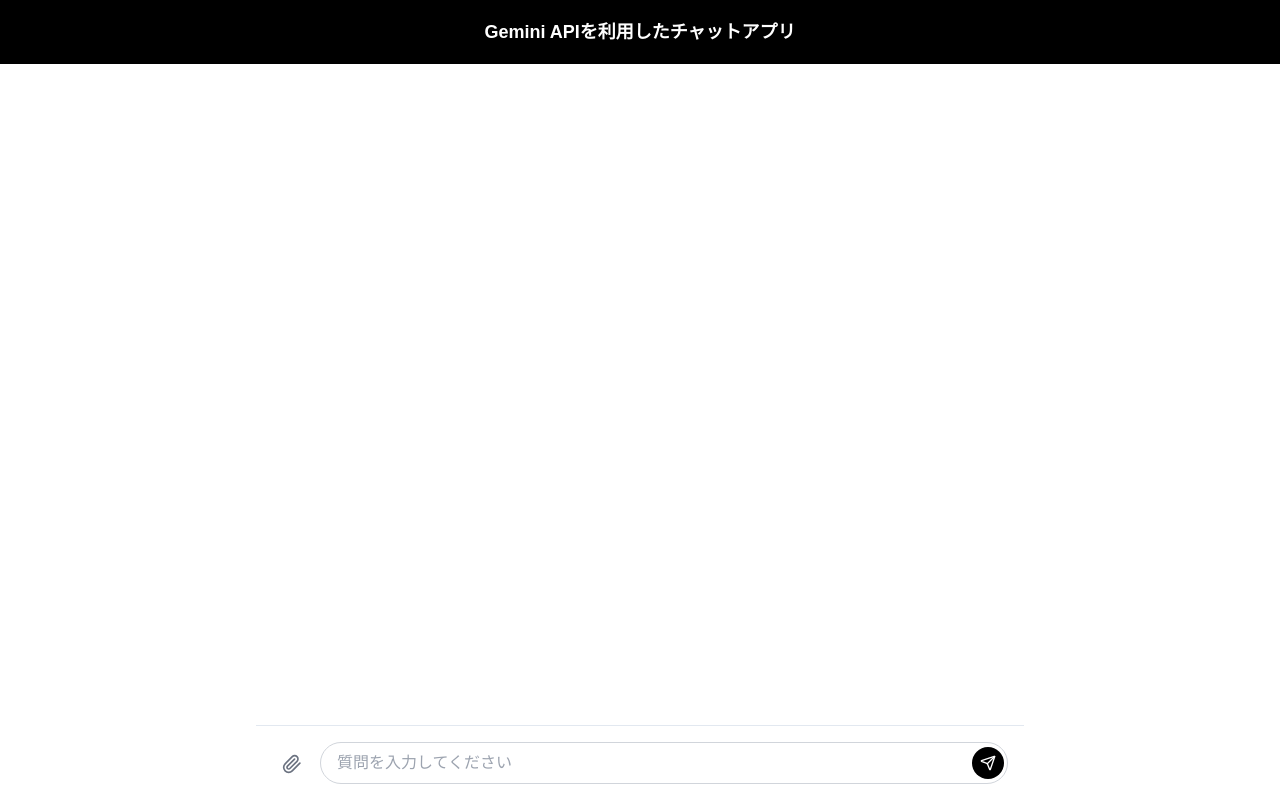
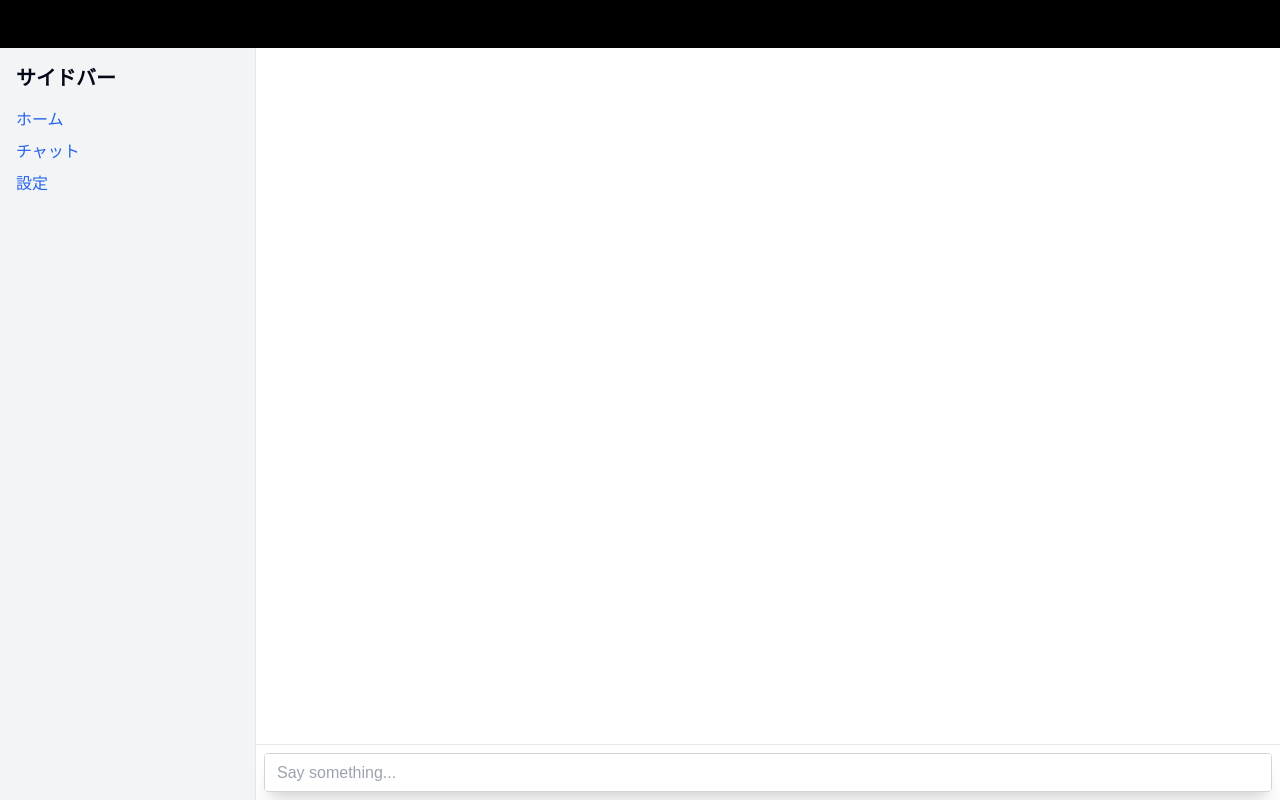
Before and after one commit to 2ndwave-yamamoto/chat-app, a Next.js app: page / in a window 1280 px wide. Built offline with nearby package versions, Linux system fonts and the light colour scheme.

Commit message:
レイアウトの仮コミット

```diff
--- a/app/layout.tsx
+++ b/app/layout.tsx
@@ -14,8 +14,8 @@
 });
 
 export const metadata: Metadata = {
-  title: "Create Next App",
-  description: "Generated by create next app",
+  title: "ChatApp",
+  description: "ChatApp",
 };
 
 export default function RootLayout({
@@ -29,12 +29,9 @@
         className={`${geistSans.variable} ${geistMono.variable} antialiased bg-white`}
       >
         <div className="flex flex-col h-screen">
-          <header className="h-16 bg-black text-white">
-            <div className="container mx-auto flex items-center justify-center h-full">
-              <h1 className="text-lg font-bold">Gemini APIを利用したチャットアプリ</h1>
-            </div>
+          <header className="h-12 bg-black text-white">
           </header>
-          <main className="flex-grow overflow-hidden">
+          <main className="flex-1">
             {children}
           </main>
         </div>
--- a/app/page.tsx
+++ b/app/page.tsx
@@ -1,133 +1,45 @@
 'use client';
-import { useChat } from 'ai/react';
-import { useRef, useState } from 'react';
-import Image from 'next/image';
-import { Paperclip, Send, X } from 'lucide-react';
 
-export default function Chat() {
+import { useChat } from '@ai-sdk/react';
+import Message from '@/components/message';
+
+export default function Home() {
   const { messages, input, handleInputChange, handleSubmit } = useChat();
-  const [files, setFiles] = useState<FileList | undefined>(undefined);
-  const fileInputRef = useRef<HTMLInputElement>(null);
-
-  // FileListをArrayに変換するヘルパー関数
-  const fileListToArray = (fileList: FileList | undefined) => {
-    if (!fileList) return [];
-    return Array.from(fileList);
-  };
-
-  // ファイルを削除する関数
-  const removeFile = (indexToRemove: number) => {
-    if (!files) return;
-
-    const newFiles = fileListToArray(files).filter((_, index) => index !== indexToRemove);
-    const dataTransfer = new DataTransfer();
-    newFiles.forEach(file => dataTransfer.items.add(file));
-    setFiles(dataTransfer.files);
-
-    if (fileInputRef.current) {
-      fileInputRef.current.files = dataTransfer.files;
-    }
-  };
 
   return (
-    <div className="flex flex-col w-full h-full max-w-3xl mx-auto">
-      <div className="flex-1 overflow-y-auto py-4 px-4">
-        {messages.map(m => (
-          <div key={m.id} className="mb-4">
-            <div className="whitespace-pre-wrap rounded-lg bg-gray-100 p-3">
-              {m.role === 'user' ? 'User: ' : 'AI: '}
-              {m.content}
-            </div>
-            <div className="mt-2">
-              {m?.experimental_attachments
-                ?.filter(attachment =>
-                  attachment?.contentType?.startsWith('image/'),
-                )
-                .map((attachment, index) => (
-                  <Image
-                    key={`${m.id}-${index}`}
-                    src={attachment.url}
-                    width={300}
-                    height={300}
-                    alt={attachment.name ?? `attachment-${index}`}
-                    className="rounded-lg"
-                  />
-                ))}
-            </div>
-          </div>
-        ))}
+    <div className="flex h-full">
+      {/* サイドバー */}
+      <div className="w-64 h-full bg-gray-100 p-4 border-r border-gray-200">
+        <h2 className="text-xl font-bold mb-4">サイドバー</h2>
+        <ul>
+          <li className="mb-2"><a href="/" className="text-blue-600 hover:underline">ホーム</a></li>
+          <li className="mb-2"><a href="/chat" className="text-blue-600 hover:underline">チャット</a></li>
+          <li className="mb-2"><a href="/settings" className="text-blue-600 hover:underline">設定</a></li>
+        </ul>
       </div>
 
-      <div className="border-t bg-white p-4">
-        {/* 添付ファイルのプレビュー */}
-        {files && files.length > 0 && (
-          <div className="mb-3 flex flex-wrap gap-2">
-            {fileListToArray(files).map((file, index) => (
-              <div
-                key={index}
-                className="relative group rounded-lg border border-gray-200 p-2 pr-8"
-              >
-                <div className="text-sm text-gray-600 max-w-[200px] truncate">
-                  {file.name}
-                </div>
-                <button
-                  type="button"
-                  onClick={() => removeFile(index)}
-                  className="absolute right-1 top-1/2 -translate-y-1/2 p-1 rounded-full hover:bg-gray-100"
+      {/* メインコンテンツ */}
+      <div className="flex-1 flex flex-col h-full relative">
+        <div className="absolute inset-0 bottom-14 overflow-y-auto px-4 pt-4 pb-2">
+          {messages.map(m => (
+            <Message key={m.id} message={m} />
+          ))}
+        </div>
+        <div className="absolute bottom-0 left-0 right-0 h-14 border-t border-gray-200 bg-white">
+          <div className="p-2 h-full">
+            <form
+                  onSubmit={handleSubmit}
+                  className="flex w-full h-full border border-gray-300 rounded shadow-xl overflow-hidden"
                 >
-                  <X className="h-4 w-4 text-gray-500" />
-                </button>
-              </div>
-            ))}
+                  <input
+                    className="flex-1 px-3 outline-none"
+                    value={input}
+                    placeholder="Say something..."
+                    onChange={handleInputChange}
+                  />
+              </form>
           </div>
-        )}
-
-        <form
-          className="flex items-end gap-2"
-          onSubmit={event => {
-            handleSubmit(event, {
-              experimental_attachments: files,
-            });
-            setFiles(undefined);
-            if (fileInputRef.current) {
-              fileInputRef.current.value = '';
-            }
-          }}
-        >
-          <button
-            type="button"
-            className="flex h-10 w-10 items-center justify-center rounded-full hover:bg-gray-100"
-            onClick={() => fileInputRef.current?.click()}
-          >
-            <Paperclip className="h-5 w-5 text-gray-500" />
-          </button>
-          <input
-            type="file"
-            className="hidden"
-            onChange={event => {
-              if (event.target.files) {
-                setFiles(event.target.files);
-              }
-            }}
-            multiple
-            ref={fileInputRef}
-            accept="image/*"
-          />
-          <div className="relative flex-1">
-            <input
-              className="w-full rounded-full border border-gray-300 py-2 pl-4 pr-10 focus:border-gray-400 focus:outline-none"
-              value={input}
-              placeholder="質問を入力してください"
-              onChange={handleInputChange}
-            />
-            <button
-              type="submit"
-              className="absolute right-1 top-1/2 flex h-8 w-8 -translate-y-1/2 items-center justify-center rounded-full bg-black text-white hover:bg-gray-800"
-            >
-              <Send className="h-4 w-4" />
-            </button>
-          </div>
-        </form>
+        </div>
       </div>
     </div>
   );
--- /dev/null
+++ b/components/message.tsx
@@ -0,0 +1,30 @@
+import { Avatar, AvatarFallback } from "@/components/ui/avatar";
+import { now } from "@/lib";
+import PureMarkdown from '@/components/pure-markdown';
+import { Message as MessageType } from 'ai';
+
+export default function Message({ message }: { message: MessageType }) {
+  const m = message;
+  return (
+    <div>
+      <div className="flex">
+        <div className="px-2 flex items-center">
+          <Avatar>
+            <AvatarFallback>
+              {m.role === 'user' ? 'U' : 'AI'}
+            </AvatarFallback>
+          </Avatar>
+        </div>
+        <div className="flex-1">
+          <div className="p-2">
+            {now()}
+          </div>
+          <div className="p-2">
+            <PureMarkdown>{m.content}</PureMarkdown>
+          </div>
+        </div>
+      </div>
+      <hr />
+    </div>
+  );
+}
--- /dev/null
+++ b/components/pure-markdown.tsx
@@ -0,0 +1,10 @@
+import React from 'react';
+import ReactMarkdown from 'react-markdown';
+
+interface PureMarkdownProps {
+  children: string;
+}
+
+export default function PureMarkdown({ children }: PureMarkdownProps) {
+  return <ReactMarkdown>{children}</ReactMarkdown>;
+}
--- /dev/null
+++ b/components/ui/avatar.tsx
@@ -0,0 +1,50 @@
+"use client"
+
+import * as React from "react"
+import * as AvatarPrimitive from "@radix-ui/react-avatar"
+
+import { cn } from "@/lib/utils"
+
+const Avatar = React.forwardRef<
+  React.ElementRef<typeof AvatarPrimitive.Root>,
+  React.ComponentPropsWithoutRef<typeof AvatarPrimitive.Root>
+>(({ className, ...props }, ref) => (
+  <AvatarPrimitive.Root
+    ref={ref}
+    className={cn(
+      "relative flex h-10 w-10 shrink-0 overflow-hidden rounded-full",
+      className
+    )}
+    {...props}
+  />
+))
+Avatar.displayName = AvatarPrimitive.Root.displayName
+
+const AvatarImage = React.forwardRef<
+  React.ElementRef<typeof AvatarPrimitive.Image>,
+  React.ComponentPropsWithoutRef<typeof AvatarPrimitive.Image>
+>(({ className, ...props }, ref) => (
+  <AvatarPrimitive.Image
+    ref={ref}
+    className={cn("aspect-square h-full w-full", className)}
+    {...props}
+  />
+))
+AvatarImage.displayName = AvatarPrimitive.Image.displayName
+
+const AvatarFallback = React.forwardRef<
+  React.ElementRef<typeof AvatarPrimitive.Fallback>,
+  React.ComponentPropsWithoutRef<typeof AvatarPrimitive.Fallback>
+>(({ className, ...props }, ref) => (
+  <AvatarPrimitive.Fallback
+    ref={ref}
+    className={cn(
+      "flex h-full w-full items-center justify-center rounded-full bg-muted",
+      className
+    )}
+    {...props}
+  />
+))
+AvatarFallback.displayName = AvatarPrimitive.Fallback.displayName
+
+export { Avatar, AvatarImage, AvatarFallback }
--- /dev/null
+++ b/lib/index.ts
@@ -0,0 +1,6 @@
+import { format } from 'date-fns'
+import { ja } from 'date-fns/locale'
+
+export function now() {
+  return format(new Date(), 'yyyy年MM月dd日 HH:mm:ss', { locale: ja })
+}
```
